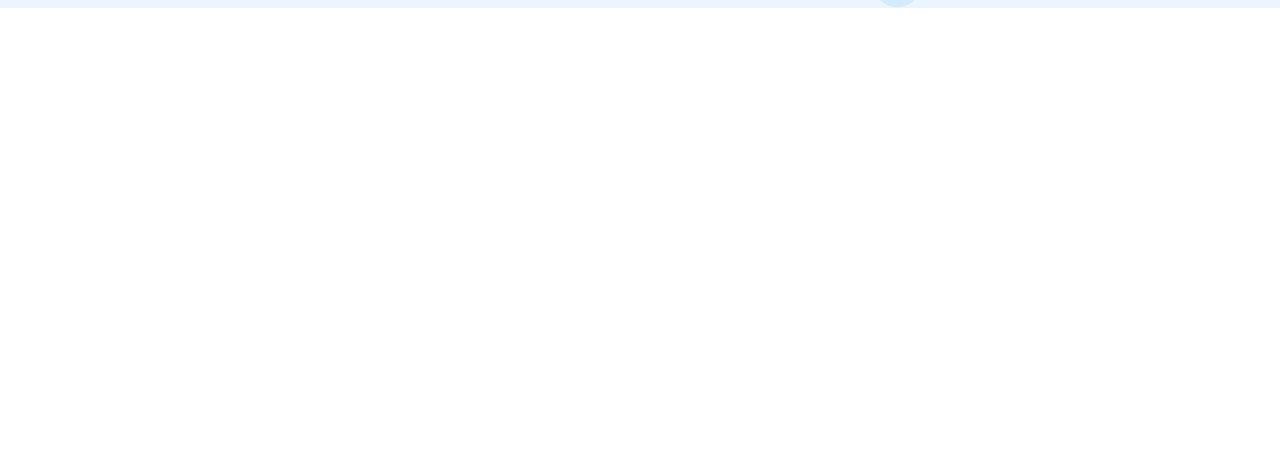
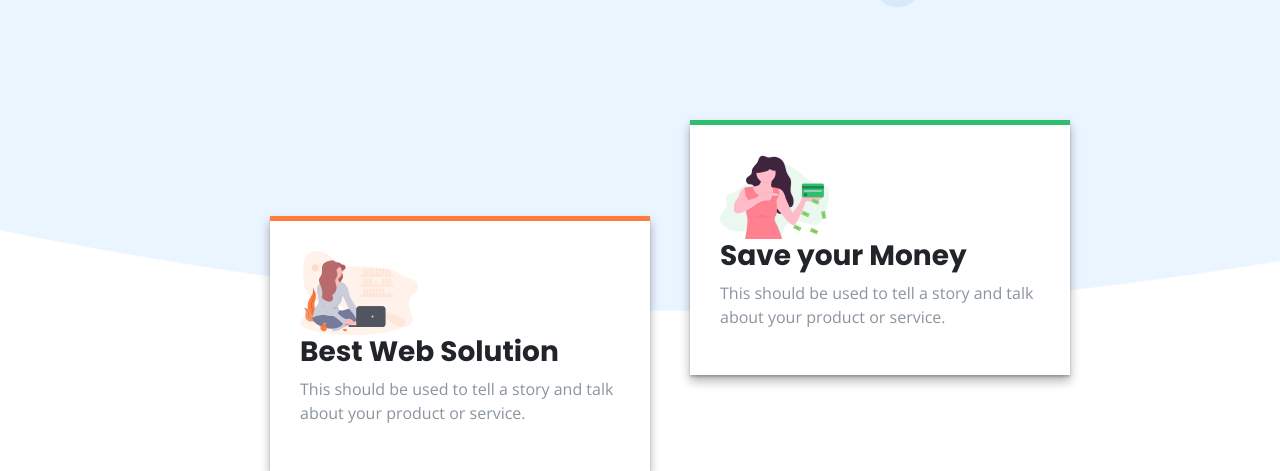
Before and after one commit to paskuvan/css-day05, a plain HTML site: page index.html in a window 1280 px wide. Shown: the part 585-1056 px from the top of the page. Before the commit the page ends 800 px from the top, so only its background shows below. Drawn offline with nearby package versions, Linux system fonts and the light colour scheme.

Commit message:
:sunglasses:

```diff
--- a/css/style.css
+++ b/css/style.css
@@ -4,6 +4,9 @@
     background-color: #ebf5ff !important;
 }
 
+.gray {
+    color: #8a949f;
+}
 .font-regular {
     font-family: 'Open Sans', sans-serif;
     font-weight: 400;
@@ -21,3 +24,27 @@
 .subtitle-size {
     font-size: 18px;
 }
+
+.box-shadow {
+    -webkit-box-shadow: 0 2px 2px 0 rgba(0,0,0,0.2),0 6px 10px 0 rgba(0,0,0,0.3);
+    box-shadow: 0 2px 2px 0 rgba(0,0,0,0.2),0 6px 10px 0 rgba(0,0,0,0.3);
+    background-color: #ffffff;
+}
+
+.box-orange {
+    background-color: white;
+    border-top: 5px solid #ff7c3f;
+    padding: 30px;
+    position: relative;
+    top: 20vh;
+    left: 25vh;
+}
+
+.box-green {
+    background-color: white;
+    border-top: 5px solid #2ebf6d;
+    padding: 30px;
+    position: relative;
+    left: 30vh;
+    top: 4rem;
+}
--- a/index.html
+++ b/index.html
@@ -1,21 +1,21 @@
 <!DOCTYPE html>
 <html lang="en">
     <head>
-    <meta charset="UTF-8">
-    <meta name="viewport" content="width=device-width, initial-scale=1.0">
-    <link rel="stylesheet" href="css/bootstrap.min.css">
-    <link rel="stylesheet" href="css/bootstrap.min.css.map">
-    <link rel="stylesheet" href="css/style.css">
-    <link href="https://fonts.googleapis.com/css2?family=Open+Sans&family=Poppins:wght@700&display=swap" rel="stylesheet">
+        <meta charset="UTF-8" />
+        <meta name="viewport" content="width=device-width, initial-scale=1.0" />
+        <link rel="stylesheet" href="css/bootstrap.min.css" />
+        <link rel="stylesheet" href="css/bootstrap.min.css.map" />
+        <link rel="stylesheet" href="css/style.css" />
+        <link href="https://fonts.googleapis.com/css2?family=Open+Sans&family=Poppins:wght@700&display=swap" rel="stylesheet" />
         <title>Daily CSS Challenge - Day 05</title>
     </head>
     <body>
         <!--Logo-->
         <nav class="navbar navbar-expand-lg">
-        <a class="navbar-brand" href="#"><img src="img/logo.png" alt=""></a>
+            <a class="navbar-brand" href="#"><img src="img/logo.png" alt="" /></a>
         </nav>
         <!--Section 1-->
-    <div style="background-image: url(img/bg-header.png);">
+        <div style="background-image: url(img/bg-header.png); background-size: cover;">
             <div class="container">
                 <div class="row align-items-center">
                     <div class="col-lg-6">
@@ -23,18 +23,32 @@
                         <h2 class="font-bold title-size">Get Best Business Deal</h2>
                         <p class="font-regular">This should be used to tell a story and let your users know a little more about your product or service. How can you benefit them?</p>
                         <form id="subscribe" novalidate="true">
-                        <input class="enteremail" name="EMAIL" id="subscribe-email" placeholder="Email" spellcheck="false" type="text">
+                            <input class="enteremail" name="EMAIL" id="subscribe-email" placeholder="Email" spellcheck="false" type="text" />
                             <button type="submit" id="subscribe-button" class="btn btn-primary"><i class="fa fa-rss"></i> Subscribe</button>
                             <label for="subscribe-email" class="subscribe-message"></label>
                         </form>
                     </div>
                     <div class="col-lg-6">
-                    <img src="img/img-header.png" alt="">
+                        <img src="img/img-header.png" alt="" />
+                    </div>
+                </div>
+            </div>
+            <div class="container mt-5 mb-5">
+                <div class="row">
+                    <div class="col-4 box-shadow box-orange">
+                        <img src="img/icon01.png" alt="" />
+                        <h3 class="font-bold">Best Web Solution</h3>
+                        <p class="font-regular gray">This should be used to tell a story and talk about your product or service.</p>
+                    </div>
+                    <div class="col-4 box-shadow box-green">
+                        <img src="img/icon02.png" alt="" />
+                        <h3 class="font-bold">Save your Money</h3>
+                        <p class="font-regular gray">This should be used to tell a story and talk about your product or service.</p>
                     </div>
                 </div>
             </div>
         </div>
-
+        <!--Section 2-->
 
         <script type="text/javascript" src="js/bootstrap.bundle.min.js"></script>
         <script type="text/javascript" src="js/bootstrap.bundle.min.js.map"></script>
```
Also changed, not shown: img/icon01.png (added), img/icon02.png (added), 1 other file. Lines whose indentation alone changed are shown as unchanged.
